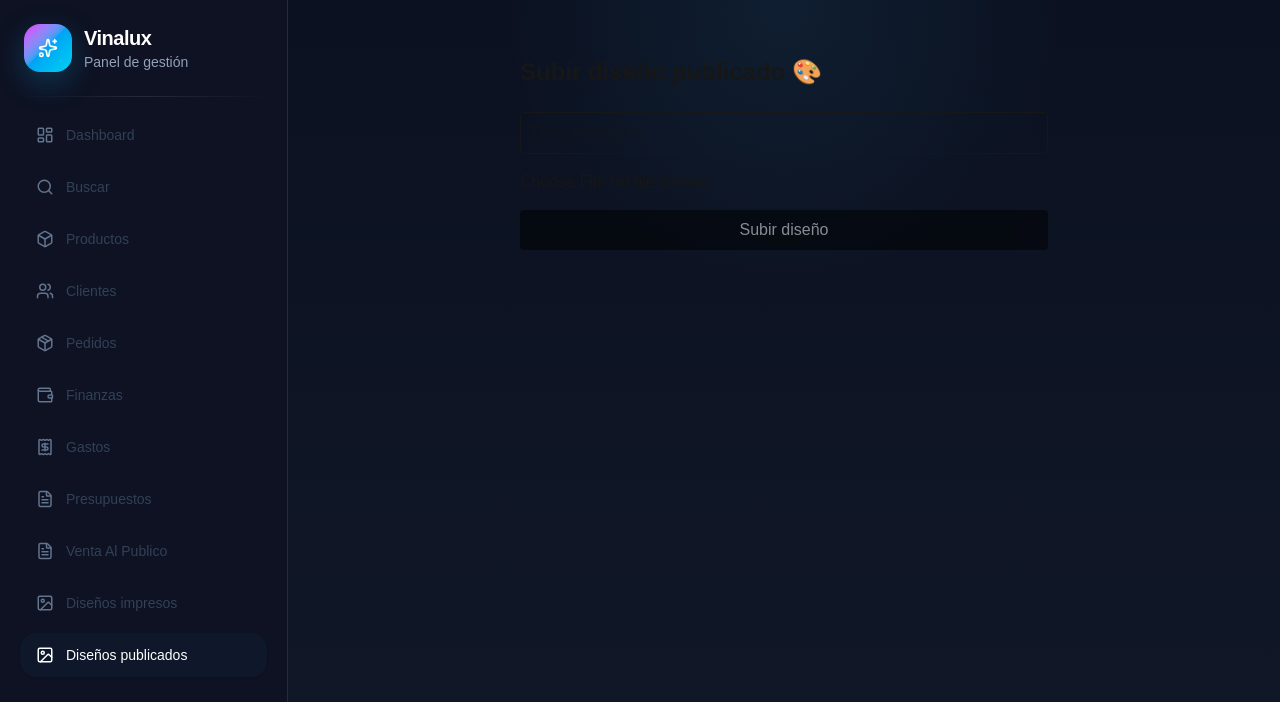
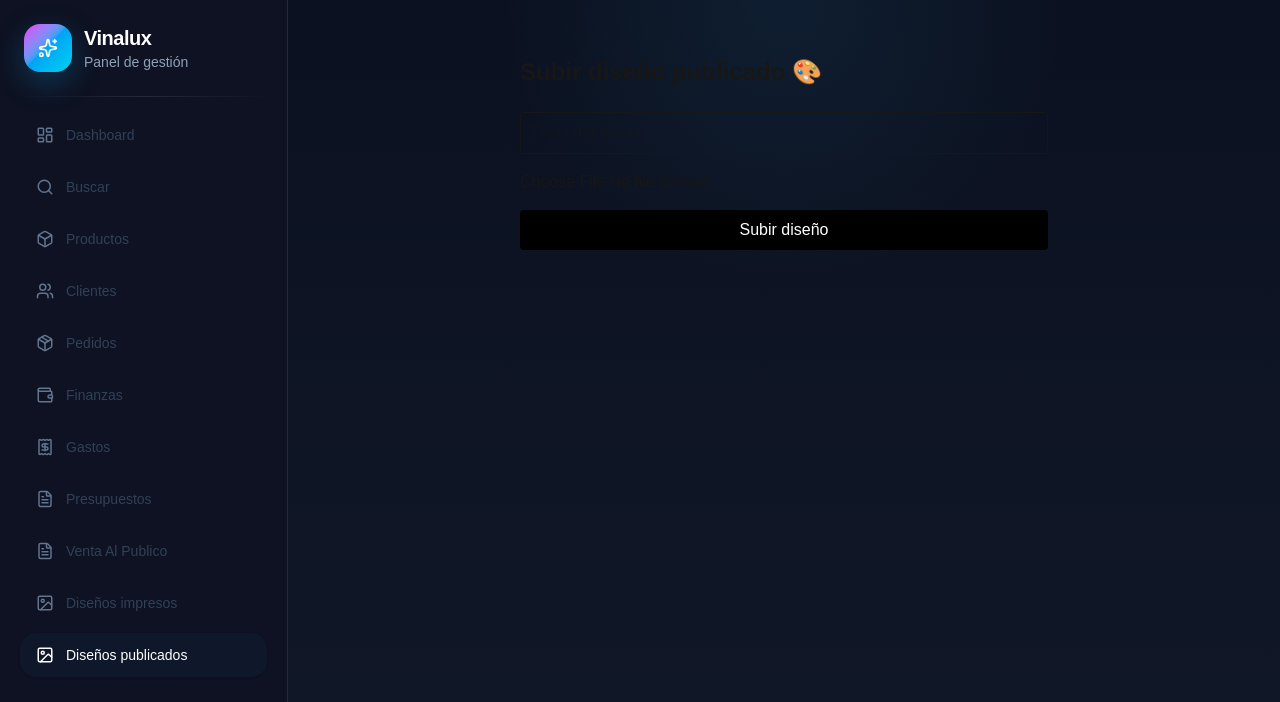
Before and after one commit to nataliaamartinez/vinalux-app, a Next.js app: page /disenos-publicados in a window 1280 px wide. Shown: the top 702 px of the page. Built offline with nearby package versions, Linux system fonts and the light colour scheme; no server answers.

Commit message:
creacion de la pagina de diseños publicados

```diff
--- a/app/disenos-publicados/page.tsx
+++ b/app/disenos-publicados/page.tsx
@@ -30,15 +30,20 @@ export default function SubirDisenosPage() {
 
   // 💾 Guardar en base de datos
   const guardarDiseno = async () => {
-    if (!file) return
+    console.log('CLICK botón')
+
+    if (!file) {
+      alert('No has seleccionado ninguna imagen')
+      return
+    }
 
     setLoading(true)
 
+    try {
       const url = await uploadImage(file)
 
       if (!url) {
-      setLoading(false)
-      return
+        throw new Error('No se pudo obtener la URL')
       }
 
       const { error } = await supabase
@@ -50,10 +55,16 @@ export default function SubirDisenosPage() {
 
       if (error) {
         console.error('Error guardando diseño:', error)
+        alert('Error al guardar en base de datos')
       } else {
         alert('Diseño subido correctamente ✅')
+
         setFile(null)
         setTitulo('')
+      }
+    } catch (err) {
+      console.error(err)
+      alert('Error subiendo diseño')
     }
 
     setLoading(false)
@@ -80,6 +91,7 @@ export default function SubirDisenosPage() {
         accept="image/*"
         onChange={(e) => {
           const f = e.target.files?.[0]
+          console.log('FILE seleccionado:', f)
           if (f) setFile(f)
         }}
         className="mb-4"
@@ -96,8 +108,9 @@ export default function SubirDisenosPage() {
 
       {/* BOTÓN */}
       <button
+        type="button"
         onClick={guardarDiseno}
-        disabled={loading || !file}
+        disabled={loading}
         className="bg-black text-white px-4 py-2 rounded w-full disabled:opacity-50"
       >
         {loading ? 'Subiendo...' : 'Subir diseño'}
```
Lines whose indentation alone changed are shown as unchanged.
